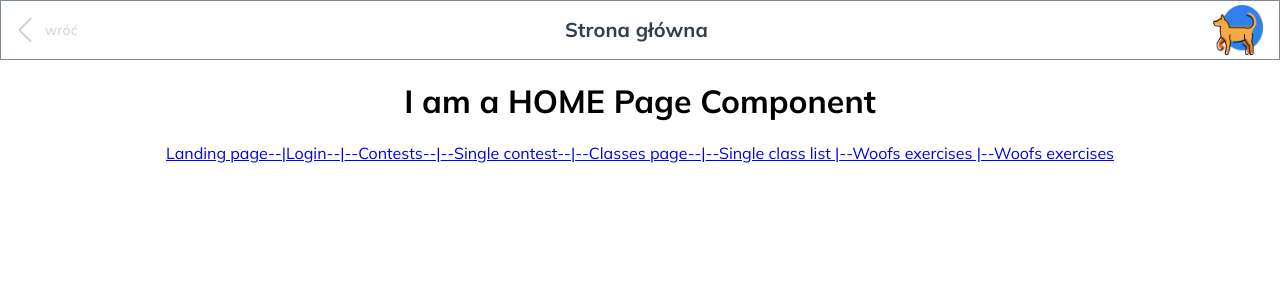
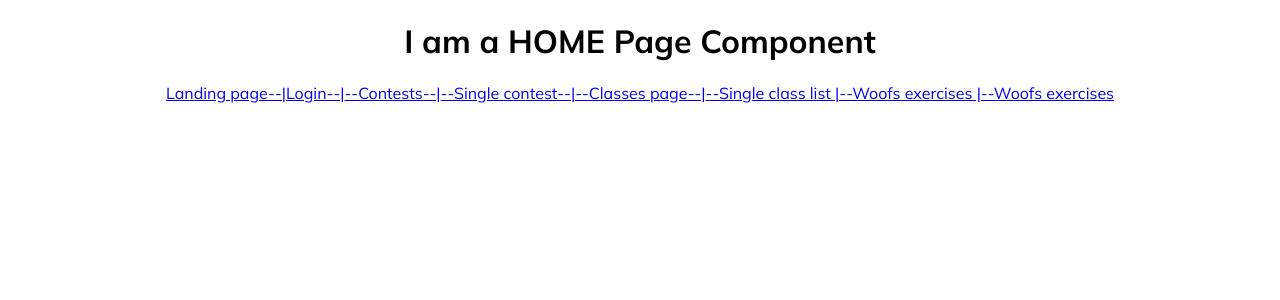
Before and after one commit to CC2021-WBL/GOOD-BOI-Application, a React (Create React App) app: page / in a window 1280 px wide. Shown: the top 300 px of the page. Built offline with nearby package versions, Linux system fonts and the light colour scheme.

Commit message:
fix conflict after merge

```diff
--- a/src/Pages/HomePage/HomePage.js
+++ b/src/Pages/HomePage/HomePage.js
@@ -4,7 +4,6 @@ import NavElement from '../../Organisms/NavElement/NavElement';
 const HomePage = () => {
   return (
     <>
-      <NavElement text="Strona główna" />
       <h1>I am a HOME Page Component</h1>
       <Link to="/landing">Landing page--|</Link>
       <Link to="/login">Login--|</Link>
```
